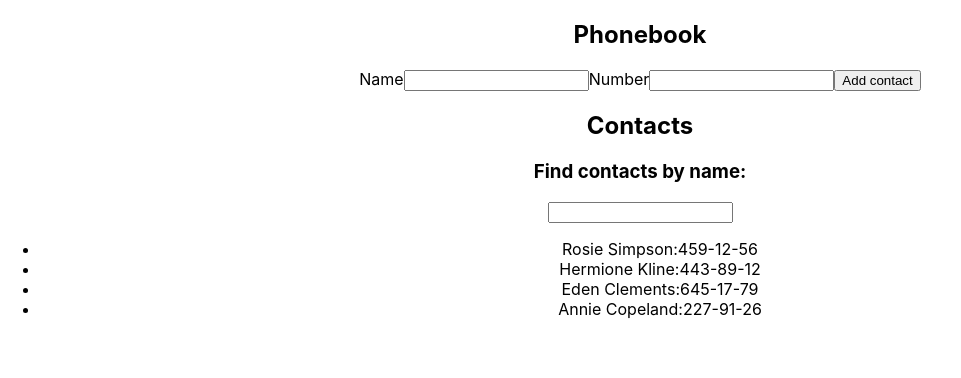
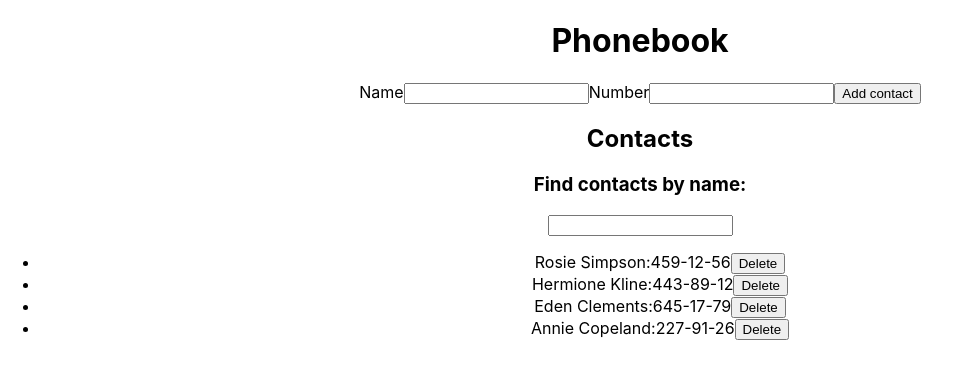
Before and after one commit to Rinya7/goit-react-hw-02-phonebook, a React (Create React App) app: page / in a window 1280 px wide. Shown: the top 378 px of the page, without its empty margins (0-961 px from the left). Built offline with nearby package versions, Linux system fonts and the light colour scheme.

Commit message:
task_2(without_css)

```diff
--- a/src/components/App/App.jsx
+++ b/src/components/App/App.jsx
@@ -1,6 +1,9 @@
 import { Container } from './App.styled';
 import { Component } from 'react';
 import { nanoid } from 'nanoid';
+import { ContactsForm } from '../ContactsForm/ContactsForm';
+import { Filter } from '../Filter/Filter';
+import { ContactList } from '../ContactList/ContactList';
 
 class App extends Component {
   state = {
@@ -10,76 +13,62 @@ class App extends Component {
       { id: 'id-3', name: 'Eden Clements', number: '645-17-79' },
       { id: 'id-4', name: 'Annie Copeland', number: '227-91-26' },
     ],
-    name: '',
-    number: '',
+
     filter: '',
   };
 
-  handleSubmit = evt => {
-    evt.preventDefault();
-    const { name, number } = evt.currentTarget;
-    console.log(name);
+  handleContactSubmits = (name, number) => {
+    let repeatName = 0;
+    this.state.contacts.map(contact => {
+      if (
+        contact.name.toLowerCase() === name.toLowerCase() ||
+        contact.number === number
+      ) {
+        repeatName = 1;
+        alert(`${name} is already in contacts`);
+      }
+    });
+    if (!repeatName) {
       const contact = {
         id: nanoid(),
-      name: name.value,
-      number: number.value,
+        name,
+        number,
       };
-
-    this.setState({
-      name: name.value,
-      number: number.value,
-    });
 
       this.setState(previus => {
         return {
           contacts: [contact, ...previus.contacts],
         };
       });
+    }
+  };
 
-    evt.currentTarget.reset();
+  filterByName = filteredName => {
+    this.setState({
+      filter: filteredName,
+    });
+  };
+
+  deleteContact = contactId => {
+    this.setState(previus => ({
+      contacts: previus.contacts.filter(contact => contact.id !== contactId),
+    }));
   };
 
   render() {
     console.log(this.state);
+    const { contacts, filter } = this.state;
     return (
       <Container>
-        <>
-          <h2>Phonebook</h2>
-          <form onSubmit={this.handleSubmit}>
-            <label htmlFor="Name">Name</label>
-            <input
-              type="text"
-              name="name"
-              pattern="^[a-zA-Zа-яА-Я]+(([' \-][a-zA-Zа-яА-Я ])?[a-zA-Zа-яА-Я]*)*$"
-              title="Name may contain only letters, apostrophe, dash and spaces. For example Adrian, Jacob Mercer, Charles de Batz de Castelmore d'Artagnan"
-              required
+        <h1>Phonebook</h1>
+        <ContactsForm onSubmitForm={this.handleContactSubmits} />
+        <h2>Contacts</h2>
+        <Filter filterForm={this.filterByName} />
+        <ContactList
+          contacts={contacts}
+          filter={filter}
+          buttonDelete={this.deleteContact}
         />
-            <label htmlFor="Number">Number</label>
-            <input
-              type="tel"
-              name="number"
-              pattern="\+?\d{1,4}?[ .\-\s]?\(?\d{1,3}?\)?[ .\-\s]?\d{1,4}[ .\-\s]?\d{1,4}[ .\-\s]?\d{1,9}"
-              title="Phone number must be digits and can contain spaces, dashes, parentheses and can start with +"
-              required
-            />
-
-            <button type="submit">Add contact</button>
-          </form>
-        </>
-        <>
-          <h2>Contacts</h2>
-          <h3>Find contacts by name:</h3>
-          <input type="text" name="filter" title="filter contacts" required />
-          <ul>
-            {this.state.contacts.map(contact => {
-              return (
-                <li key={contact.id}>
-                  {contact.name}:{contact.number}
-                </li>
-              );
-            })}
-          </ul>
-        </>
       </Container>
     );
   }
--- /dev/null
+++ b/src/components/ContactList/ContactList.jsx
@@ -0,0 +1,35 @@
+import PropTypes from 'prop-types';
+export const ContactList = ({ contacts, filter, buttonDelete }) => {
+  return (
+    <ul>
+      {contacts.map(({ name, id, number }) => {
+        if (name.toLowerCase().includes(filter)) {
+          return (
+            <li key={id}>
+              {name}:{number}
+              <button
+                type="button"
+                name="delete"
+                onClick={() => buttonDelete(id)}
+              >
+                Delete
+              </button>
+            </li>
+          );
+        }
+      })}
+    </ul>
+  );
+};
+
+ContactList.protoType = {
+  contacts: PropTypes.arrayOf(
+    PropTypes.shape({
+      name: PropTypes.string.isRequired,
+      is: PropTypes.string.isRequired,
+      number: PropTypes.string.isRequired,
+    }).isRequired
+  ).isRequired,
+  filter: PropTypes.string,
+  buttonDelete: PropTypes.func,
+};
--- /dev/null
+++ b/src/components/ContactsForm/ContactsForm.jsx
@@ -0,0 +1,37 @@
+const { Component } = require('react');
+
+class ContactsForm extends Component {
+  handleSubmit = evt => {
+    evt.preventDefault();
+    const { name, number } = evt.currentTarget;
+    this.props.onSubmitForm(name.value, number.value);
+    evt.currentTarget.reset();
+  };
+
+  render() {
+    return (
+      <form onSubmit={this.handleSubmit}>
+        <label htmlFor="Name">Name</label>
+        <input
+          type="text"
+          name="name"
+          pattern="^[a-zA-Zа-яА-Я]+(([' \-][a-zA-Zа-яА-Я ])?[a-zA-Zа-яА-Я]*)*$"
+          title="Name may contain only letters, apostrophe, dash and spaces. For example Adrian, Jacob Mercer, Charles de Batz de Castelmore d'Artagnan"
+          required
+        />
+        <label htmlFor="Number">Number</label>
+        <input
+          type="tel"
+          name="number"
+          pattern="\+?\d{1,4}?[ .\-\s]?\(?\d{1,3}?\)?[ .\-\s]?\d{1,4}[ .\-\s]?\d{1,4}[ .\-\s]?\d{1,9}"
+          title="Phone number must be digits and can contain spaces, dashes, parentheses and can start with +"
+          required
+        />
+
+        <button type="submit">Add contact</button>
+      </form>
+    );
+  }
+}
+
+export { ContactsForm };
--- /dev/null
+++ b/src/components/Filter/Filter.jsx
@@ -0,0 +1,24 @@
+const { Component } = require('react');
+
+class Filter extends Component {
+  filterByName = evt => {
+    this.props.filterForm(evt.currentTarget.value);
+  };
+
+  render() {
+    return (
+      <>
+        <h3>Find contacts by name:</h3>
+        <input
+          type="text"
+          name="filter"
+          title="filter contacts"
+          required
+          onChange={this.filterByName}
+        />
+      </>
+    );
+  }
+}
+
+export { Filter };
```
Lines whose indentation alone changed are shown as unchanged.
